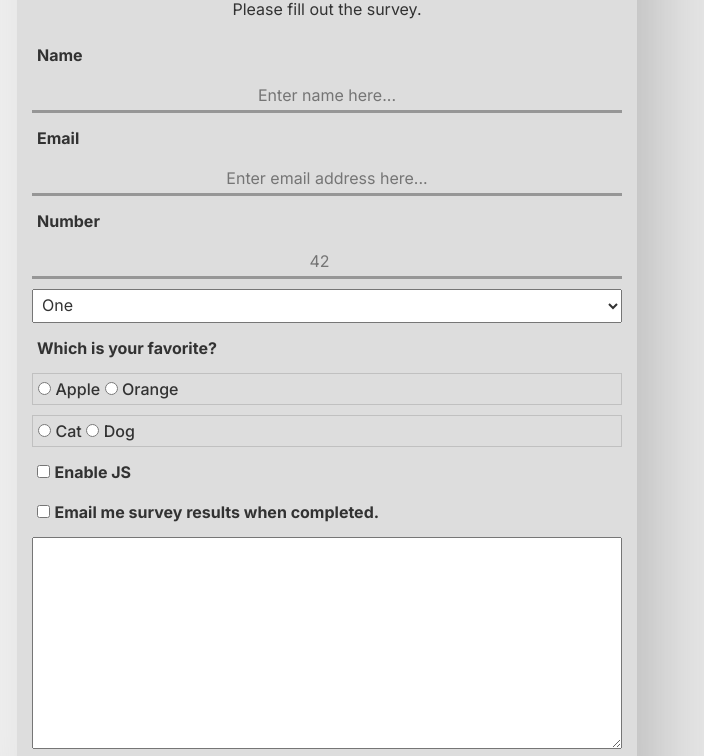
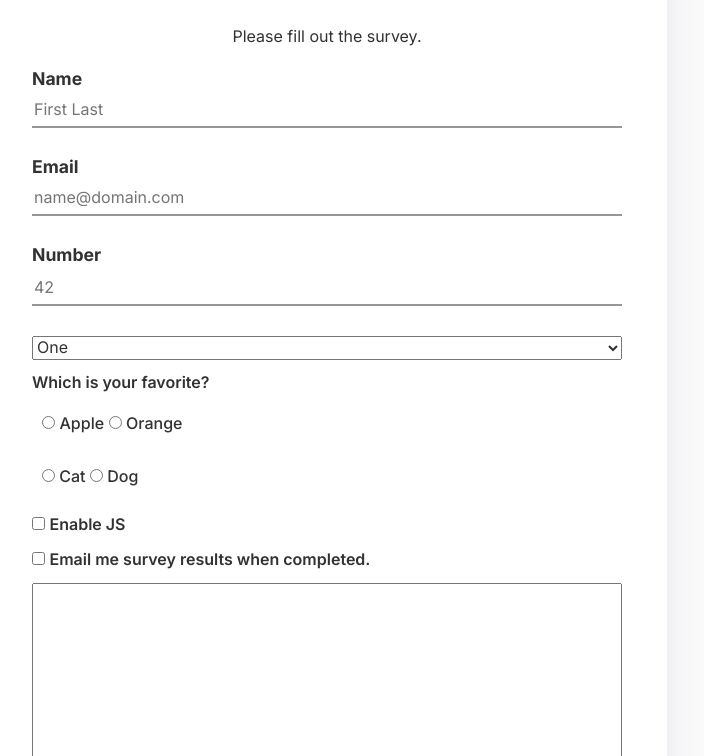
Before and after one commit to rad-hombre/survey-form, a website: page index.html in a window 1280 px wide. Shown: the part 194-950 px from the top of the page, without its empty margins (313-1017 px from the left). Drawn offline with Linux system fonts and the light colour scheme.

Commit message:
Fix padding issues and restyle input

```diff
--- a/css/style.css
+++ b/css/style.css
@@ -2,7 +2,7 @@
   --border-bottom: #969696;
   --darkColor: #aaa;
   --baseColor: #dddddd;
-  --lightColor: #e5e5e5;
+  --lightColor: #fafafa;
   --submit-button: #4bb04f;
 }
 
@@ -10,6 +10,7 @@ html {
   background-color: var(--lightColor);
   color: #323232;
   font-family: "Inter", sans-serif;
+  line-height: 1.6;
 }
 
 main {
@@ -22,7 +23,15 @@ main {
 
   border-radius: 25px;
   background-color: var(--baseColor);
-  box-shadow: 20px 20px 60px #bcbcbc, -20px -20px 60px #fefefe;
+  /* box-shadow: 20px 20px 60px #bcbcbc, -20px -20px 60px #fefefe; */
+
+  padding: 40px;
+  background: #fff;
+  border-radius: 20px;
+  margin: 60px auto;
+
+  box-shadow: 0 5px 10px rgba(154, 160, 185, 0.05),
+    0 15px 40px rgba(166, 173, 201, 0.2);
 }
 
 main #title,
@@ -35,22 +44,37 @@ main #title {
 }
 
 label {
-  font-weight: 700;
+  font-weight: 600;
+  /* padding: 10px; */
 }
 
 fieldset label {
   font-weight: 500;
 }
 
+/* radio button styling  */
+
 form {
   display: flex;
   flex-direction: column;
-  justify-content: center;
+  /* justify-content: center; */
 }
 
 form > * {
   margin: 5px;
-  padding: 5px;
+  /* padding: 5px; */
+}
+
+#name-label,
+#email-label,
+#number-label {
+  padding-left: 0px;
+  font-weight: 800;
+  font-size: 1.1rem;
+
+  margin-bottom: 0px;
+  margin-top: 0px;
+  padding-bottom: 0px;
 }
 
 input[type="submit"] {
@@ -65,41 +89,57 @@ input[type="text"] {
   border-top: none;
   border-left: none;
   border-right: none;
-  border-bottom: 3px solid var(--border-bottom);
-  background-color: var(--baseColor);
+  border-bottom: 2px solid var(--border-bottom);
+  /* background-color: var(--baseColor); */
+  height: 32px;
+  margin-top: 0px;
+  margin-bottom: 25px;
+
+  padding-top: 0px;
 }
 
-input[type="text"]::selection,
+/* input[type="text"]::selection,
 input[type="email"]::selection,
 input[type="number"]::selection,
 textarea::selection {
   background-color: var(--submit-button);
+} */
+
+fieldset {
+  border: none;
 }
 
 input[type="email"] {
   border-top: none;
   border-left: none;
   border-right: none;
-  border-bottom: 3px solid var(--border-bottom);
-  background-color: var(--baseColor);
+  border-bottom: 2px solid var(--border-bottom);
+  /* background-color: var(--baseColor); */
+  height: 32px;
+  margin-bottom: 25px;
+  margin-top: 0px;
+
+  padding-top: 0px;
 }
 
 input[type="number"] {
   border-top: none;
   border-left: none;
   border-right: none;
-  border-bottom: 3px solid var(--border-bottom);
-  background-color: var(--baseColor);
+  border-bottom: 2px solid var(--border-bottom);
+  /* background-color: var(--baseColor); */
+
+  height: 32px;
+  margin-top: 0px;
+  margin-bottom: 25px;
 }
 
 /* Can style when email invalid */
 /* #email:invalid {
-  font-size: 3em;
-  color: red;
-} */
+  /* color: royalblue */
 
 @media (min-width: 1000px) {
-  #name::placeholder {
+  /* #name::placeholder {
     text-align: center;
   }
   #email::placeholder {
@@ -107,5 +147,5 @@ input[type="number"] {
   }
   #number::placeholder {
     text-align: center;
-  }
+  } */
 }
--- a/index.html
+++ b/index.html
@@ -43,19 +43,15 @@
 
       <form action="" id="survey-form">
         <label for="name" id="name-label">Name</label>
-        <input
-          type="text"
-          id="name"
-          placeholder="Enter name here..."
-          required
-        />
+        <input type="text" id="name" placeholder="First Last" required />
 
         <label for="email" id="email-label">Email</label>
         <input
           type="email"
           id="email"
-          placeholder="Enter email address here..."
+          placeholder="name@domain.com"
           pattern="^[^@\s]+@[^@\s]+\.[^@\s]+$"
+          validate[required,custom[email]]
           required
         />
 
@@ -85,10 +81,14 @@
           <label for="Orange">Orange</label>
         </fieldset>
         <fieldset id="group2">
-          <input type="radio" value="Cat" name="group2" />
-          <label for="Cat">Cat</label>
-          <input type="radio" value="Dog" name="group2" />
-          <label for="Dog">Dog</label>
+          <label for="Cat">
+            <input type="radio" value="Cat" name="group2" />
+            Cat</label
+          >
+          <label for="Dog">
+            <input type="radio" value="Dog" name="group2" />
+            Dog</label
+          >
         </fieldset>
 
         <!-- Checkboxes -->
```
